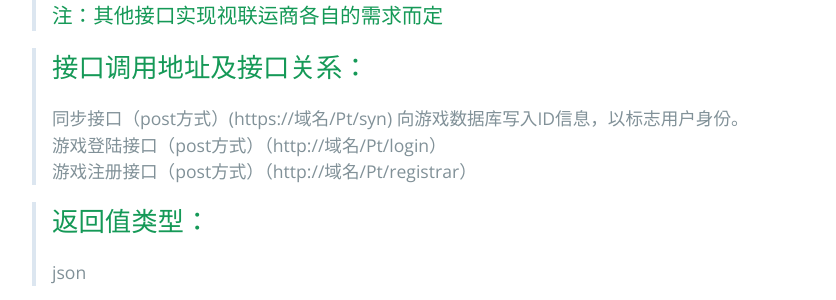
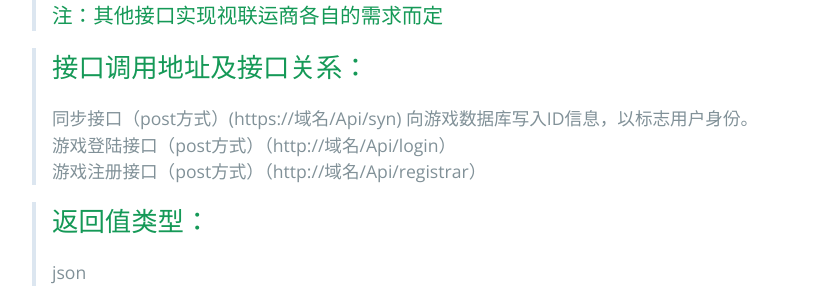
Before and after one commit to xcloudgame-developers/xcloudgame-developers.github.io, a Jekyll site: the page built from api/MicroEnd.md, in a window 1280 px wide and 900 px high, scrolled down 729 px. Shown: the part 154-454 px from the top of the window, without its empty margins (192-1028 px from the left). Built offline with Jekyll 4.4.1, drawn with Linux system fonts in a browser that asks for light colours; our own code applies the rules of GitHub Pages for plain Markdown files; part of the change alters nothing that is shown.

Commit message:
Update MicroEnd.md

```diff
--- a/api/MicroEnd.md
+++ b/api/MicroEnd.md
@@ -18,9 +18,9 @@ Y---->必须,N---->非必须
 >### 注：其他接口实现视联运商各自的需求而定
 
 >## 接口调用地址及接口关系：
- 同步接口（post方式）(https://域名/Pt/syn) 向游戏数据库写入ID信息，以标志用户身份。<br/>
- 游戏登陆接口（post方式）（http://域名/Pt/login） <br/>
- 游戏注册接口（post方式）（http://域名/Pt/registrar） <br/>
+ 同步接口（post方式）(https://域名/Api/syn) 向游戏数据库写入ID信息，以标志用户身份。<br/>
+ 游戏登陆接口（post方式）（http://域名/Api/login） <br/>
+ 游戏注册接口（post方式）（http://域名/Api/registrar） <br/>
 
 >## 返回值类型：
  json
```
